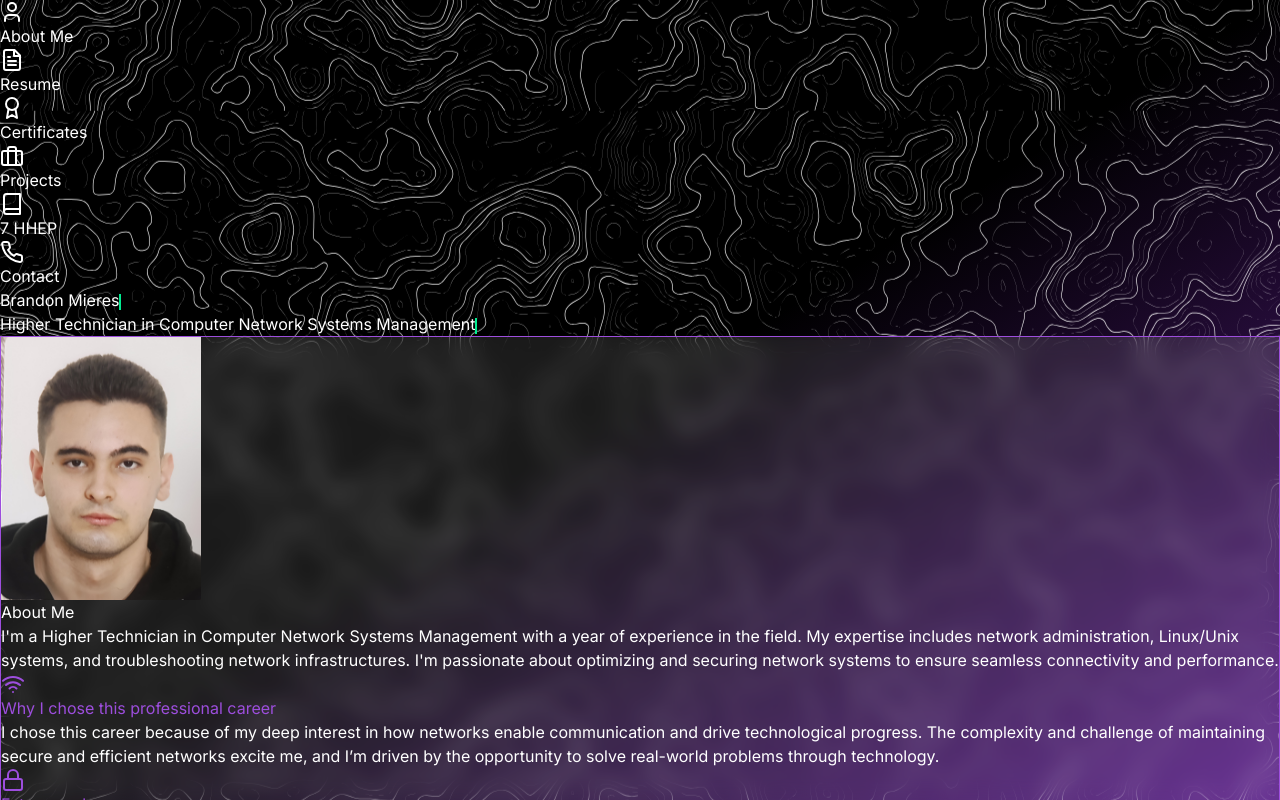
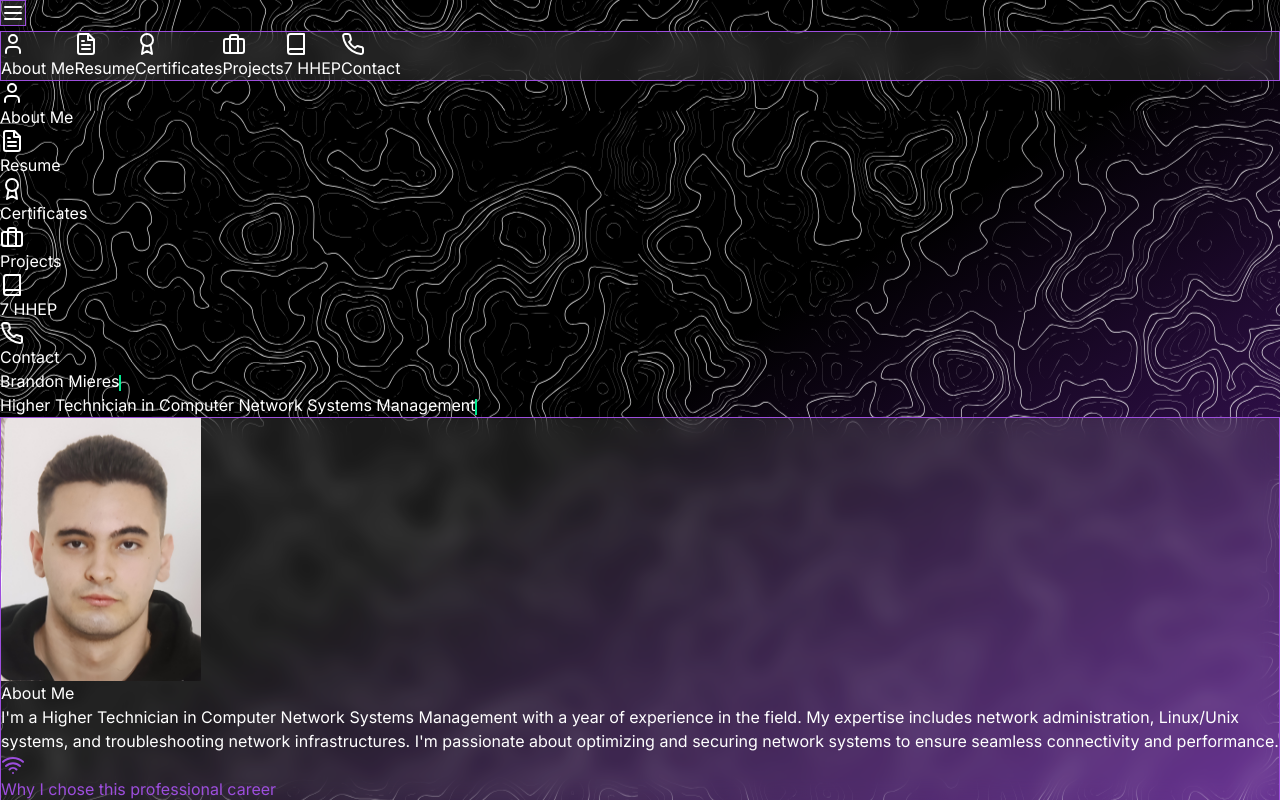
Before and after one commit to BrandonMieres/PortfolioReact, a Next.js app in the folder project/: page /portfolio in a window 1280 px wide. Built offline with nearby package versions, Linux system fonts and the light colour scheme.

Commit message:
Update Navigation.tsx

```diff
--- a/project/components/layout/Navigation.tsx
+++ b/project/components/layout/Navigation.tsx
@@ -1,7 +1,7 @@
 'use client'
 
-import React from 'react'
-import { User, FileText, Award, Briefcase, Book, Phone } from 'lucide-react'
+import React, { useState } from 'react'
+import { User, FileText, Award, Briefcase, Book, Phone, Menu, X } from 'lucide-react'
 
 const navItems = [
   { id: 'about', icon: User, label: 'About Me' },
@@ -13,27 +13,84 @@ const navItems = [
 ]
 
 export default function Navigation({ activeSection, setActiveSection, isScrolled }) {
+  const [isMobileMenuOpen, setIsMobileMenuOpen] = useState(false)
+
+  const toggleMobileMenu = () => {
+    setIsMobileMenuOpen(!isMobileMenuOpen)
+  }
+
   return (
-    <nav className={`fixed top-0 left-0 right-0 z-50 transition-all duration-500 ${isScrolled ? 'bg-gradient-to-r from-purple-600 via-pink-500 to-indigo-500 bg-opacity-90 backdrop-blur-lg' : ''}`}>
-      <div className="container mx-auto px-6 py-4">
-        <ul className="flex justify-center space-x-8 items-center">
+    <>
+      {/* Botón de hamburguesa para móviles */}
+      <button
+        onClick={toggleMobileMenu}
+        className="fixed top-4 left-4 z-50 md:hidden p-2 rounded-full glass hover:bg-white/20 transition-all duration-300"
+        aria-label="Toggle menu"
+      >
+        {isMobileMenuOpen ? <X className="w-6 h-6 text-gray-300" /> : <Menu className="w-6 h-6 text-gray-300" />}
+      </button>
+
+      {/* Sidebar con efecto de cristal para móviles */}
+      <div
+        className={`fixed top-0 left-0 h-full w-64 glass transform ${
+          isMobileMenuOpen ? 'translate-x-0' : '-translate-x-full'
+        } transition-transform duration-300 ease-in-out z-40 md:hidden`}
+      >
+        <div className="flex flex-col items-center justify-center h-full space-y-8">
+          {navItems.map((item) => (
+            <button
+              key={item.id}
+              onClick={() => {
+                setActiveSection(item.id)
+                setIsMobileMenuOpen(false) // Cierra el menú al seleccionar una opción
+              }}
+              className={`flex items-center space-x-2 px-4 py-2 rounded-full transition-all duration-300 transform ${
+                activeSection === item.id
+                  ? 'bg-gradient-to-r from-cyan-600 to-purple-600 text-white scale-110 shadow-lg'
+                  : 'text-gray-300 hover:text-cyan-400 hover:scale-105 hover:shadow-xl hover:bg-gradient-to-r hover:from-purple-800 hover:to-indigo-600'
+              }`}
+            >
+              <item.icon className="w-6 h-6" />
+              <span className="font-semibold text-lg">{item.label}</span>
+            </button>
+          ))}
+        </div>
+      </div>
+
+      {/* Fondo oscurecido cuando la sidebar está abierta en móviles */}
+      {isMobileMenuOpen && (
+        <div
+          className="fixed inset-0 bg-black bg-opacity-50 z-30 md:hidden"
+          onClick={toggleMobileMenu}
+        ></div>
+      )}
+
+      {/* Navegación principal para pantallas grandes sin efecto de cristal */}
+      <nav
+        className={`fixed top-0 left-0 right-0 z-50 transition-all duration-500 ${
+          isScrolled ? 'shadow-lg' : ''
+        }`}
+      >
+        <div className="container mx-auto px-6 py-4 flex justify-center items-center">
+          <ul className="hidden md:flex md:justify-center md:space-x-8 md:items-center">
             {navItems.map((item) => (
               <li key={item.id}>
                 <button
                   onClick={() => setActiveSection(item.id)}
                   className={`flex items-center space-x-2 px-4 py-2 rounded-full transition-all duration-300 transform ${
                     activeSection === item.id
-                    ? 'bg-gradient-to-r from-pink-600 to-purple-600 text-white scale-110 shadow-lg'
-                    : 'text-gray-300 hover:text-white hover:scale-105 hover:shadow-xl hover:bg-gradient-to-r hover:from-purple-800 hover:to-indigo-600'
+                      ? 'bg-gradient-to-r from-cyan-600 to-purple-600 text-white scale-110 shadow-lg'
+                      : 'text-gray-300 hover:text-cyan-400 hover:scale-105 hover:shadow-xl hover:bg-gradient-to-r hover:from-purple-800 hover:to-indigo-600'
                   }`}
                 >
-                <item.icon className="w-6 h-6 transform transition-all duration-300" />
-                <span className="hidden md:inline font-semibold text-lg">{item.label}</span>
+                  <item.icon className="w-6 h-6" />
+                  <span className="font-semibold text-lg">{item.label}</span>
                 </button>
               </li>
             ))}
           </ul>
         </div>
       </nav>
+    </>
   )
 }
```
Lines whose indentation alone changed are shown as unchanged.
